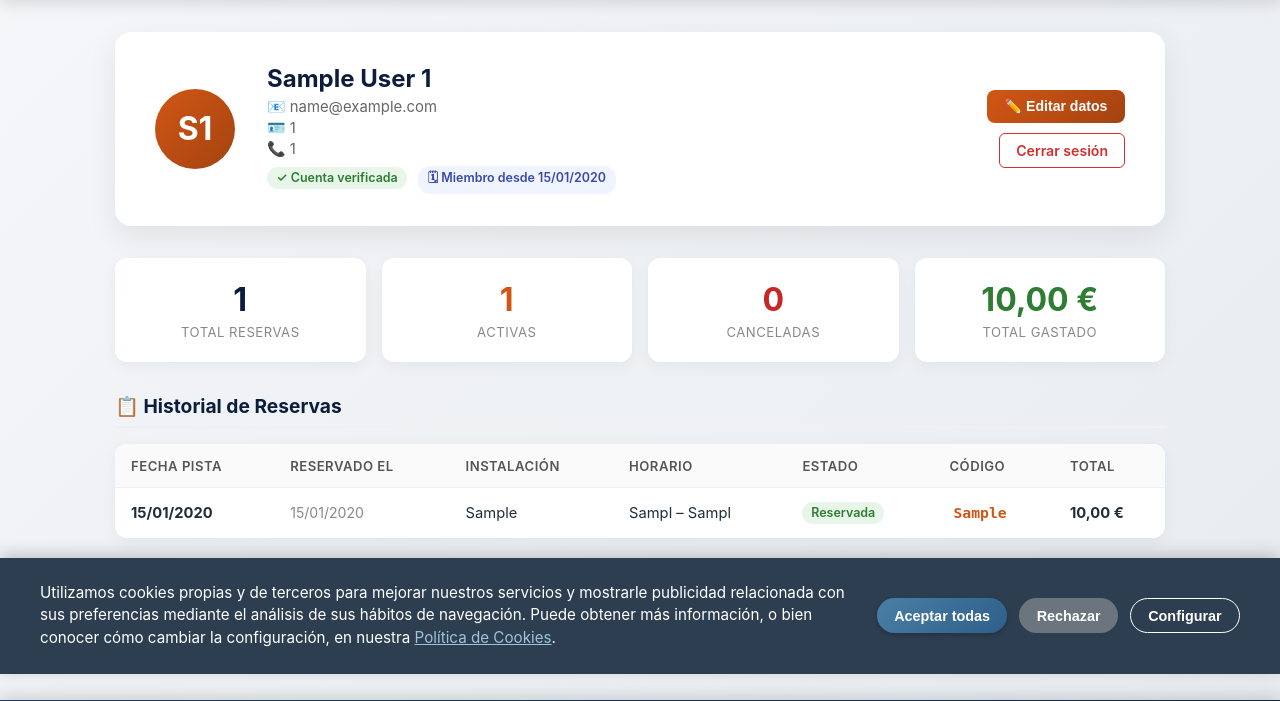
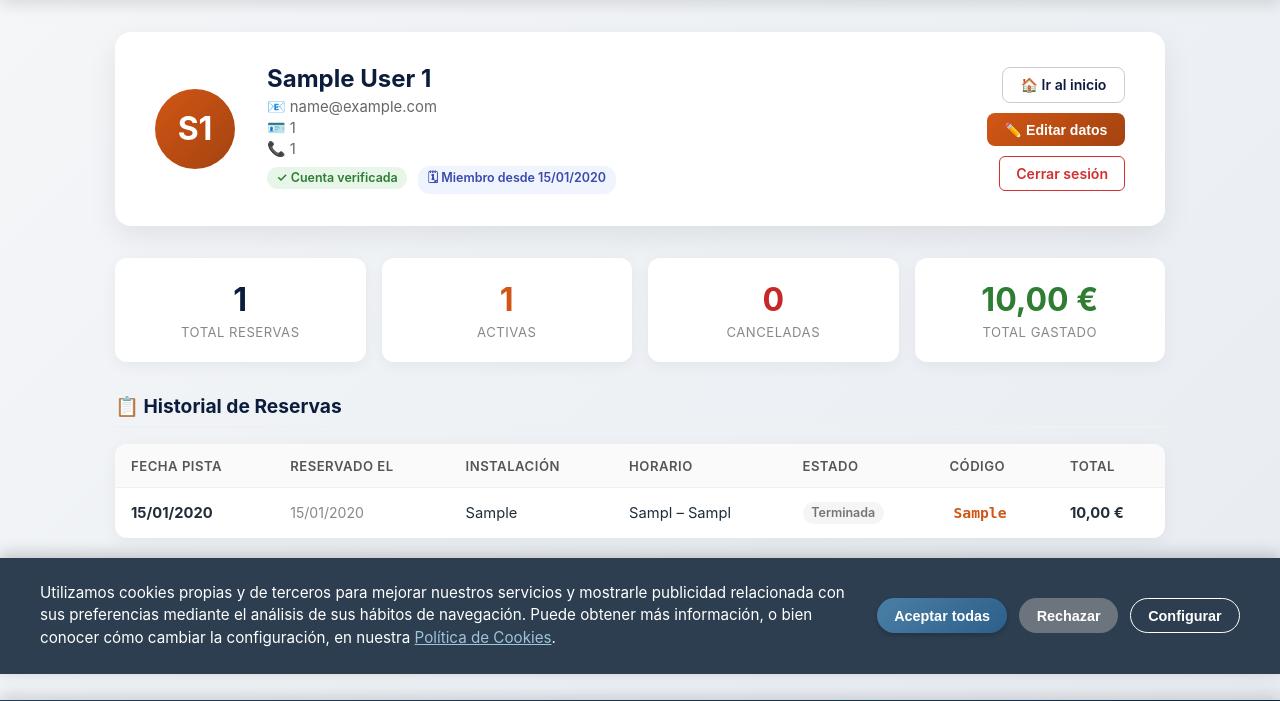
Before and after one commit to Dieguito005/pagina-web-ayuntamiento, a PHP site: page /pagina-web-ayuntamiento/html/perfil.php in a window 1280 px wide. Shown: the part 126-827 px from the top of the page. Run offline with PHP 8.4, Linux system fonts and the light colour scheme; the visitor is signed in with stand-in values (Sample User, id 1); tables that the repository leaves empty or names only in its code hold one stand-in row (values such as "Sample post").

Commit message:
update del perfil

```diff
--- a/html/perfil.php
+++ b/html/perfil.php
@@ -23,8 +23,27 @@ try {
 } catch (\PDOException $e) { $reservas = []; }
 
 $hoy = date('Y-m-d');
-$proximasReservas = array_filter($reservas, fn($r) => $r['fecha'] >= $hoy && $r['estado'] === 'reservada');
-$historialReservas = array_filter($reservas, fn($r) => $r['fecha'] < $hoy || $r['estado'] !== 'reservada');
+$horaActual = date('H:i');
+
+$proximasReservas = array_filter($reservas, function($r) use ($hoy, $horaActual) {
+    if ($r['estado'] !== 'reservada') return false;
+    if ($r['fecha'] > $hoy) return true;
+    if ($r['fecha'] === $hoy) {
+        $horaInicioR = substr($r['hora_inicio'], 0, 5);
+        return $horaActual < $horaInicioR;
+    }
+    return false;
+});
+
+$historialReservas = array_filter($reservas, function($r) use ($hoy, $horaActual) {
+    if ($r['estado'] !== 'reservada') return true;
+    if ($r['fecha'] < $hoy) return true;
+    if ($r['fecha'] === $hoy) {
+        $horaInicioR = substr($r['hora_inicio'], 0, 5);
+        return $horaActual >= $horaInicioR;
+    }
+    return false;
+});
 
 $totalReservas      = count($reservas);
 $reservasActivas    = count(array_filter($reservas, fn($r) => $r['estado'] === 'reservada'));
@@ -92,6 +111,13 @@ $totalGastado       = array_sum(array_map(fn($r) => (float)($r['precio_total'] ?
             font-size: 0.78rem; font-weight: 600; margin-top: 0.3rem; margin-left: 0.4rem;
         }
         .profile-actions { display: flex; flex-direction: column; gap: 0.6rem; align-items: flex-end; }
+        .btn-home-profile {
+            background: white; color: #0b1c3c; border: 1px solid #ccc;
+            padding: 0.55rem 1.1rem; border-radius: 8px; text-decoration: none;
+            font-size: 0.88rem; font-weight: 600; cursor: pointer;
+            transition: all 0.25s; text-align: center; white-space: nowrap;
+        }
+        .btn-home-profile:hover { background: #f4f6f8; border-color: #0b1c3c; }
         .btn-edit-profile {
             background: linear-gradient(135deg, #d15615, #a44310);
             color: white; border: none;
@@ -208,6 +234,8 @@ $totalGastado       = array_sum(array_map(fn($r) => (float)($r['precio_total'] ?
             font-size: 0.78rem; font-weight: 600; display: inline-block;
         }
         .badge.reservada       { background: #e8f5e9; color: #2e7d32; }
+        .badge.en_curso        { background: #e3f2fd; color: #1565c0; }
+        .badge.terminada       { background: #f5f5f5; color: #757575; }
         .badge.cancelada       { background: #ffebee; color: #c62828; }
         .badge.bloqueada_admin { background: #fff3e0; color: #ef6c00; }
 
@@ -346,6 +374,7 @@ $totalGastado       = array_sum(array_map(fn($r) => (float)($r['precio_total'] ?
                     <?php endif; ?>
                 </div>
                 <div class="profile-actions">
+                    <a href="home.php" class="btn-home-profile">🏠 Ir al inicio</a>
                     <button class="btn-edit-profile" id="btn-open-edit">✏️ Editar datos</button>
                     <a href="../api/user-logout.php" class="btn-logout-profile">Cerrar sesión</a>
                 </div>
@@ -401,11 +430,11 @@ $totalGastado       = array_sum(array_map(fn($r) => (float)($r['precio_total'] ?
             <!-- ── Historial de Reservas ── -->
             <h3 class="section-title">📋 Historial de Reservas</h3>
 
-            <?php if (empty($reservas)): ?>
+            <?php if (empty($historialReservas)): ?>
                 <div class="history-table-container">
                     <div class="empty-state">
                         <div class="icon">🏸</div>
-                        <p>Aún no has realizado ninguna reserva.</p>
+                        <p>Aún no hay reservas en tu historial.</p>
                         <p><a href="home.php">¡Reserva tu primera pista ahora!</a></p>
                     </div>
                 </div>
@@ -424,21 +453,36 @@ $totalGastado       = array_sum(array_map(fn($r) => (float)($r['precio_total'] ?
                             </tr>
                         </thead>
                         <tbody>
-                            <?php foreach ($reservas as $r):
+                            <?php foreach ($historialReservas as $r):
                                 $fechaPistaFmt  = date('d/m/Y', strtotime($r['fecha']));
                                 $fechaReservaFmt = !empty($r['fecha_registro'])
                                     ? date('d/m/Y', strtotime($r['fecha_registro']))
                                     : '—';
                                 $horaInicio  = substr($r['hora_inicio'], 0, 5);
                                 $horaFin     = substr($r['hora_fin'],   0, 5);
-                                $estadoLabel = $r['estado'] === 'bloqueada_admin' ? 'Bloqueo Admin' : ucfirst($r['estado']);
+
+                                $esHoy = ($r['fecha'] === $hoy);
+                                $estadoLabel = ucfirst($r['estado']);
+                                $badgeClass = $r['estado'];
+
+                                if ($r['estado'] === 'reservada') {
+                                    if ($esHoy && $horaActual >= $horaInicio && $horaActual < $horaFin) {
+                                        $estadoLabel = 'En curso';
+                                        $badgeClass = 'en_curso';
+                                    } elseif ($r['fecha'] < $hoy || ($esHoy && $horaActual >= $horaFin)) {
+                                        $estadoLabel = 'Terminada';
+                                        $badgeClass = 'terminada';
+                                    }
+                                } elseif ($r['estado'] === 'bloqueada_admin') {
+                                    $estadoLabel = 'Bloqueo Admin';
+                                }
                             ?>
                             <tr>
                                 <td><strong><?= $fechaPistaFmt ?></strong></td>
                                 <td><span style="color:#888; font-size:0.88rem;"><?= $fechaReservaFmt ?></span></td>
                                 <td><?= htmlspecialchars($r['pista']) ?></td>
                                 <td><?= $horaInicio ?> – <?= $horaFin ?></td>
-                                <td><span class="badge <?= $r['estado'] ?>"><?= $estadoLabel ?></span></td>
+                                <td><span class="badge <?= $badgeClass ?>"><?= $estadoLabel ?></span></td>
                                 <td>
                                     <?php if (!empty($r['codigo_acceso'])): ?>
                                         <span class="code-copy js-copy-code" data-code="<?= htmlspecialchars($r['codigo_acceso']) ?>" title="Haz clic para copiar">
```
